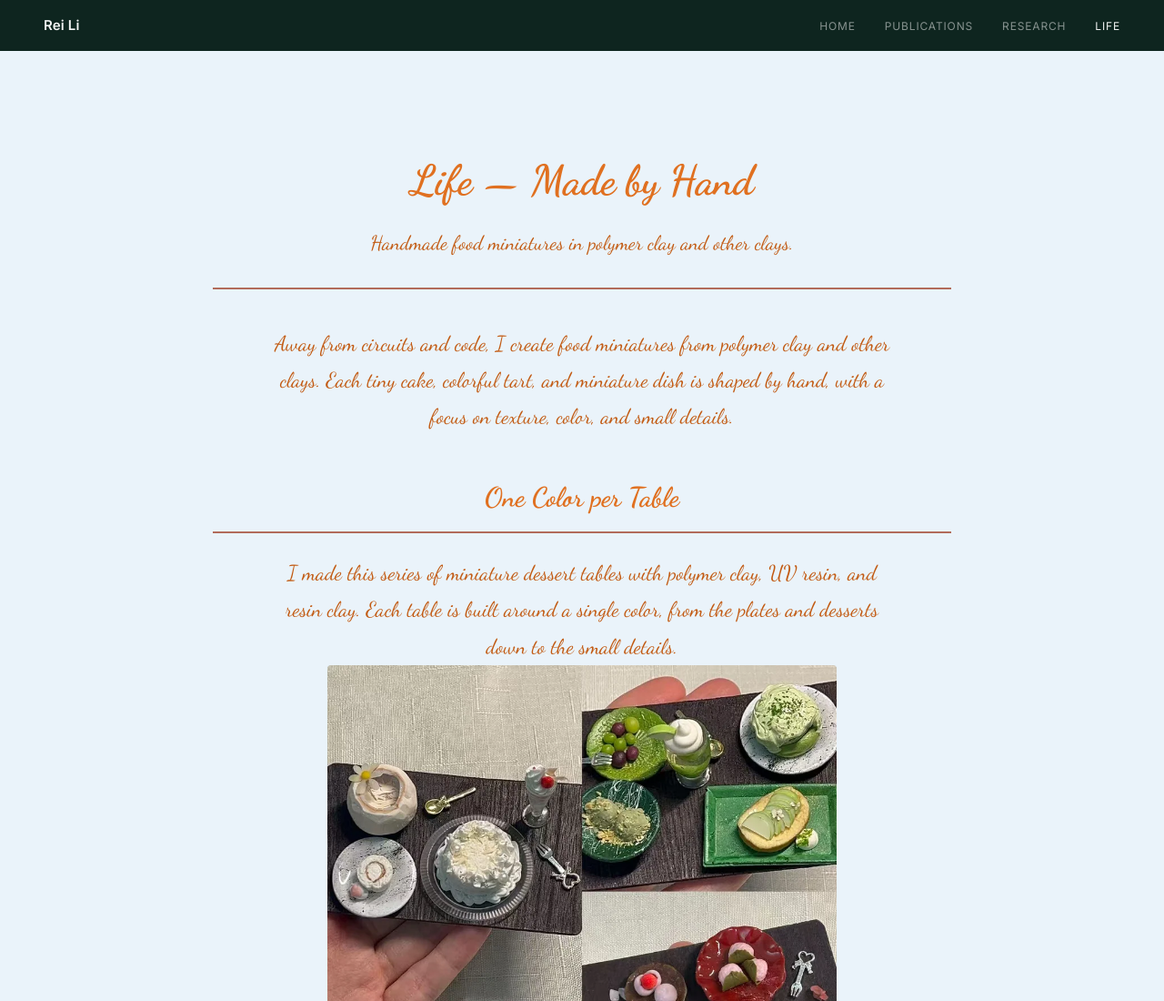
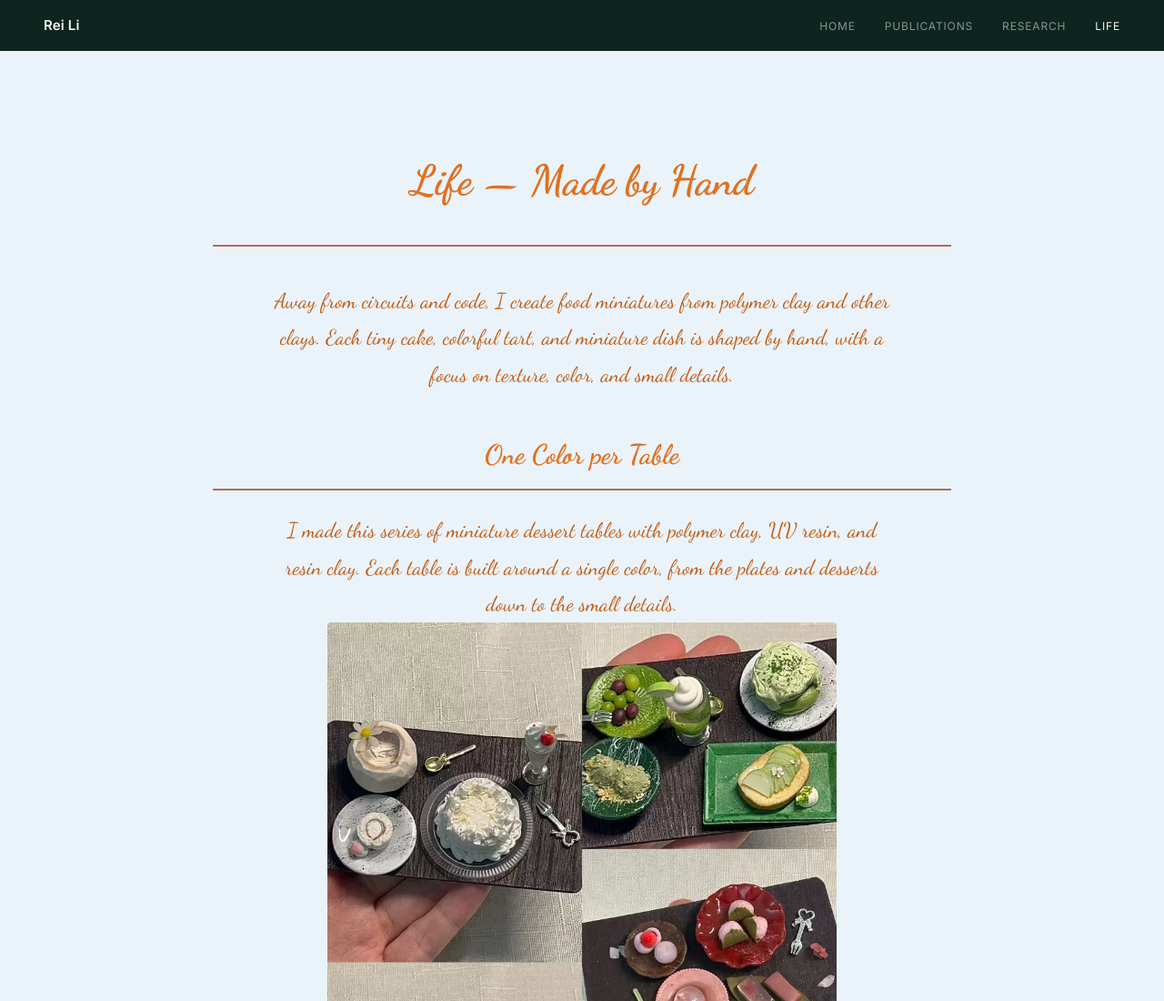
Before and after one commit to Reili22/Reili22.github.io, a plain HTML site: page life.html in a window 1280 px wide. Shown: the top 1100 px of the page at 91% size. Drawn offline with nearby package versions, Linux system fonts and the light colour scheme; a web font is replaced by a local one.

Commit message:
Remove Life page subtitle
Co-Authored-By: Claude Opus 5.5 <noreply@anthropic.com>

```diff
--- a/life.html
+++ b/life.html
@@ -53,7 +53,6 @@
 <main class="page-wrapper">
   <div class="page-header">
     <h1>Life — Made by Hand</h1>
-    <p>Handmade food miniatures in polymer clay and other clays.</p>
   </div>
   <p class="life-intro">Away from circuits and code, I create food miniatures from polymer clay and other clays. Each tiny cake, colorful tart, and miniature dish is shaped by hand, with a focus on texture, color, and small details.</p>
   <section>
```
